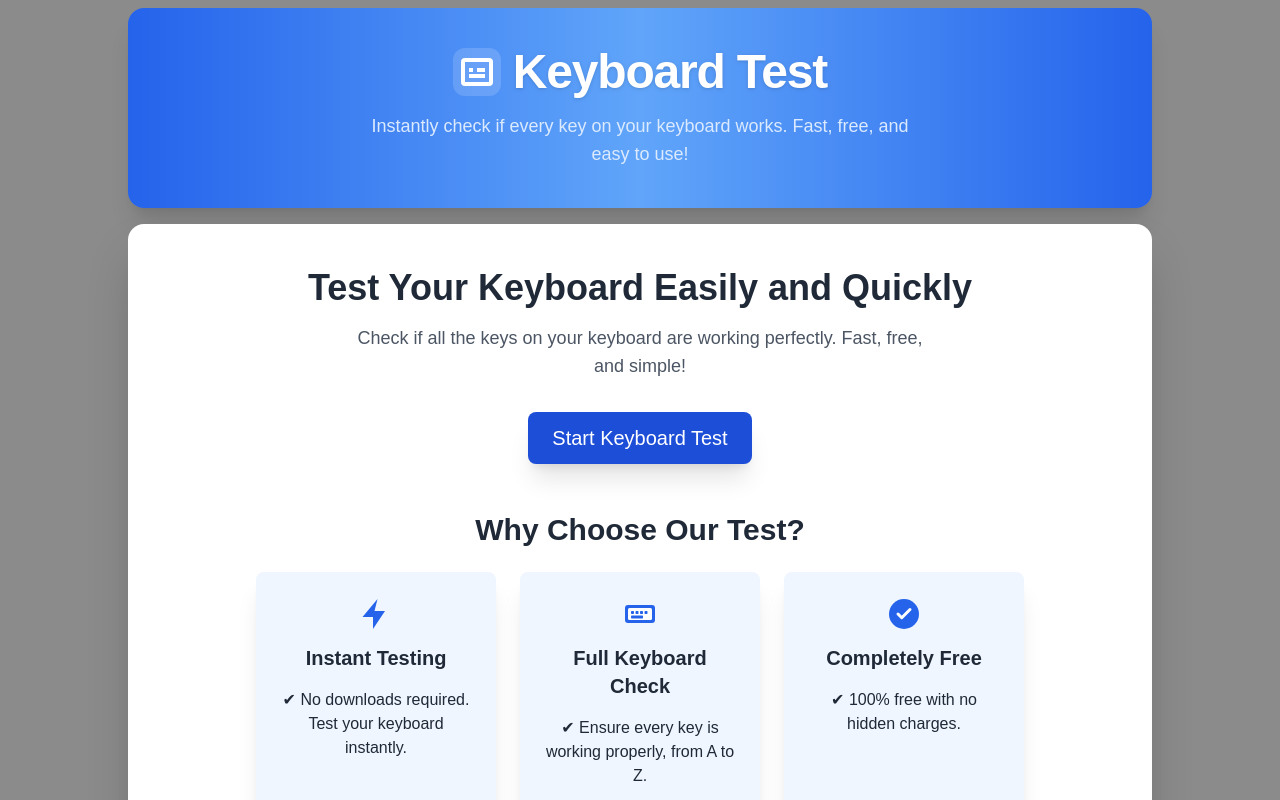
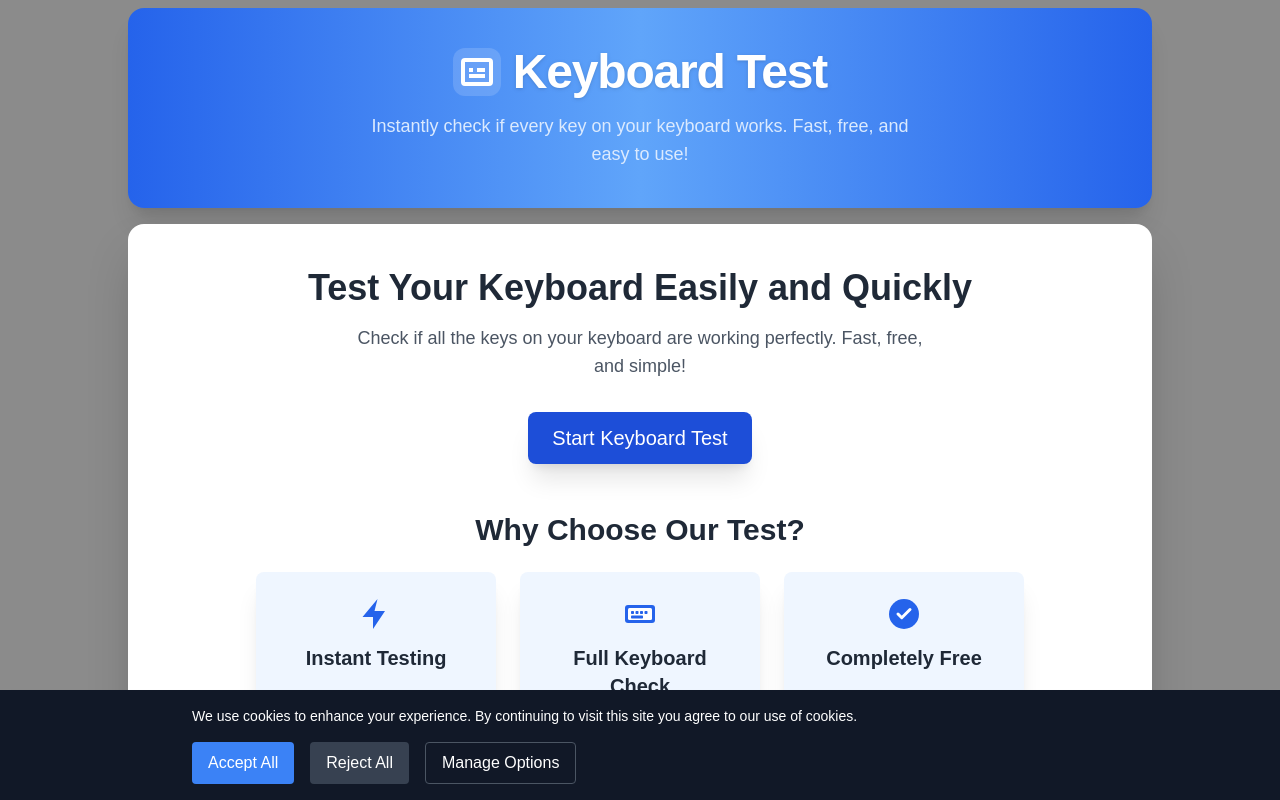
Before and after one commit to AprilFoolsDay0401/keyboard_tester, a Next.js app: page / in a window 1280 px wide. Shown: the top 800 px of the page. Built offline with nearby package versions, Linux system fonts and the light colour scheme.

Commit message:
Add custom google consent

```diff
--- a/src/app/layout.tsx
+++ b/src/app/layout.tsx
@@ -2,7 +2,7 @@ import type { Metadata } from "next";
 import { Geist, Geist_Mono } from "next/font/google";
 import "./globals.css";
 import { Analytics } from "@vercel/analytics/react";
-// import GoogleConsent from "../components/GoogleConsent";
+import GoogleConsent from "../components/GoogleConsent";
 
 const geistSans = Geist({
   variable: "--font-geist-sans",
@@ -69,7 +69,7 @@ export default function RootLayout({
       >
         {children}
         <Analytics />
-        {/* <GoogleConsent /> */}
+        <GoogleConsent />
       </body>
     </html>
   );
```
